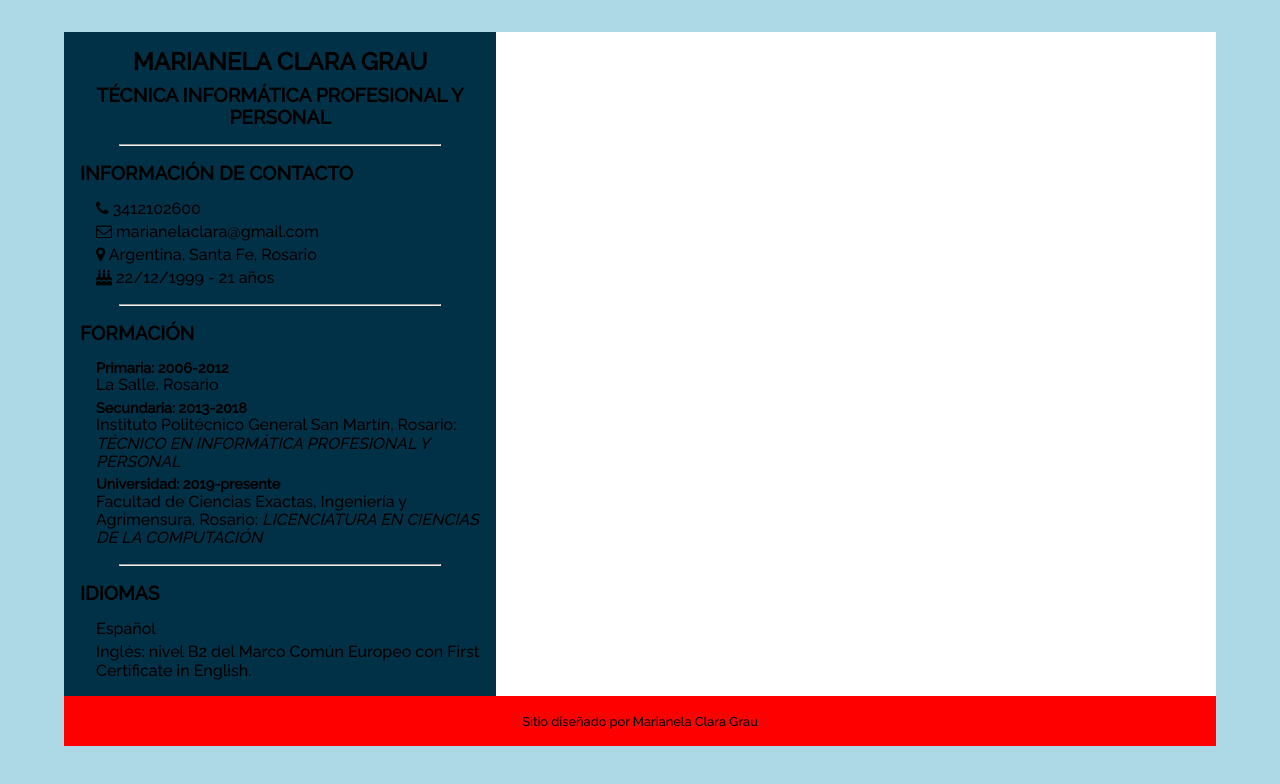
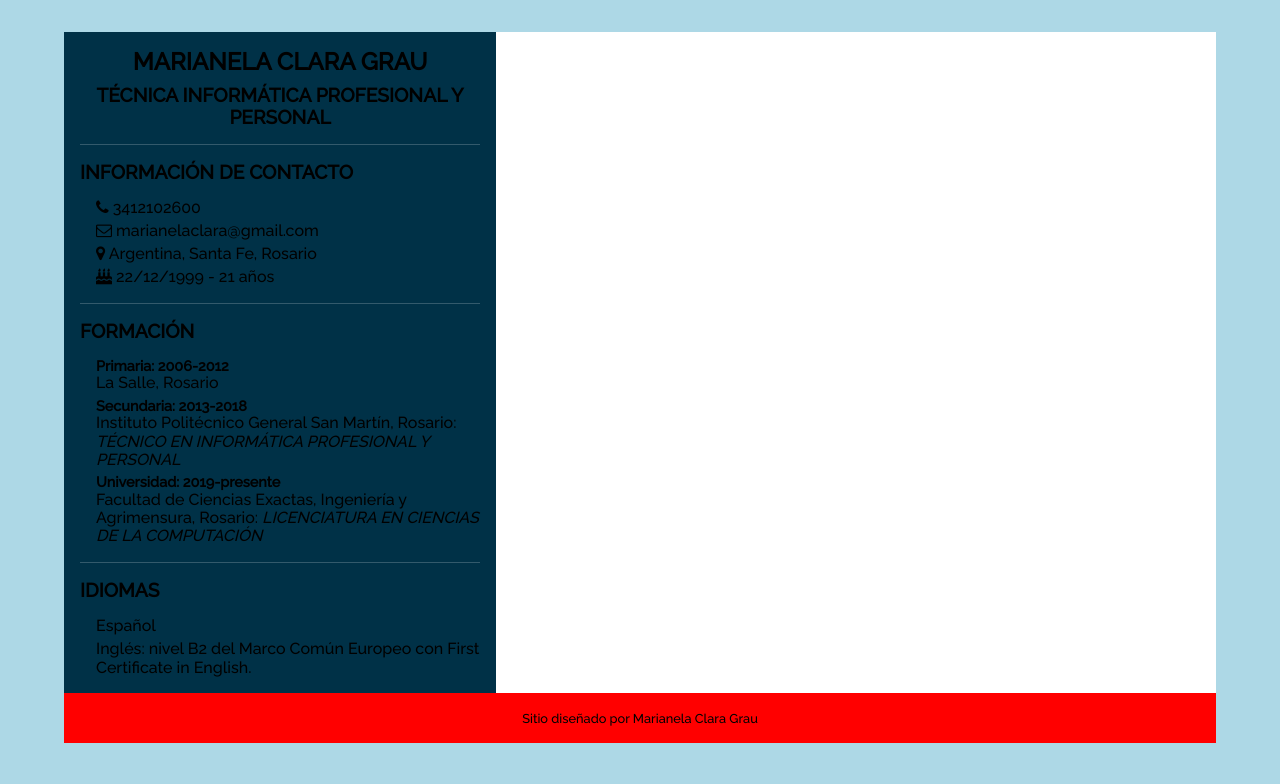
Before and after one commit to MarianelaClara/CV, a plain HTML site: page index.html in a window 1280 px wide. Drawn offline with Linux system fonts and the light colour scheme.

Commit message:
Saco las etiquetas hr y coloco border-bottom como separador.

```diff
--- a/index.html
+++ b/index.html
@@ -17,11 +17,12 @@
     <div class="container">
       <section class="personal-info">
         <div class="profile">
-          <!-- <img src="foto-perfil.jpg" class="imagen-redonda"> -->
+          <div class="img-profile">
+            <!-- <img src="foto-perfil.jpg" class="circle-image"> -->
+          </div>
           <h2>MARIANELA CLARA GRAU</h2>
           <h3>TÉCNICA INFORMÁTICA PROFESIONAL Y PERSONAL</h3>
         </div>
-        <hr>
         <div class="contact-info">
           <h3 class="type-of-information">INFORMACIÓN DE CONTACTO</h3>
           <ul>
@@ -43,7 +44,6 @@
             </li>
           </ul>
         </div>
-        <hr>
         <div class="education">
           <h3 class="type-of-information">FORMACIÓN</h3>
           <ul>
@@ -63,7 +63,6 @@
             </li>
           </ul>
         </div>
-        <hr>
         <div class="languages">
           <h3 class="type-of-information">IDIOMAS</h3>
           <ul>
--- a/style.css
+++ b/style.css
@@ -5,6 +5,7 @@
   --first-color:lightblue;
   --personal-info-color: #003147;
   --general-info-color: #fff;
+  --border-bottom: 1px solid rgba(255,255,255,0.2);
 }
 
 /**** Reset ****/
@@ -88,15 +89,10 @@ h6 {
   background-color: var(--general-info-color);
 }
 
-hr {
-  width: 80%;
-  margin-top: 0;
-  margin-bottom: 1rem;
-}
-
 .personal-info {
   grid-area: personal-info;
-  padding: 1rem;
+  padding-left: 1rem;
+  padding-right: 1rem;
   display: flex;
   flex-direction: column;
   justify-content: center;
@@ -107,20 +103,26 @@ hr {
   text-align: center;
 }
 
+.personal-info > div {
+  padding-bottom: 1rem;
+  margin-top: 1rem;
+  border-bottom: var(--border-bottom);
+}
+
+.personal-info .languages{
+  border-bottom: none;
+}
+
 .profile h3 {
   margin-top: 0.5rem;
-  margin-bottom: 1rem;
 }
 
 ul {
-  list-style:none;
+  list-style: none;
   padding-left: 1rem;
+  margin-bottom: 0;
 }
 
 ul li:not(:first-child) {
   margin-top: 0.3rem;
 }
-
-.personal-info div:last-child ul {
-  margin-bottom: 0;
-}
```
